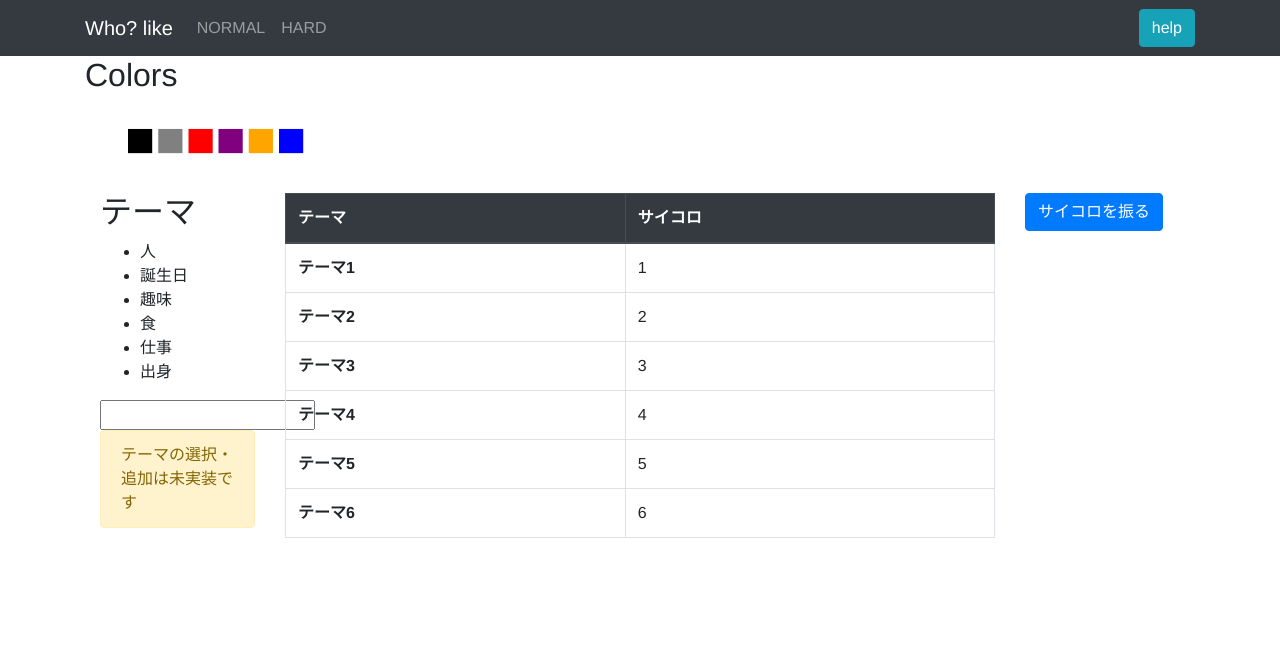
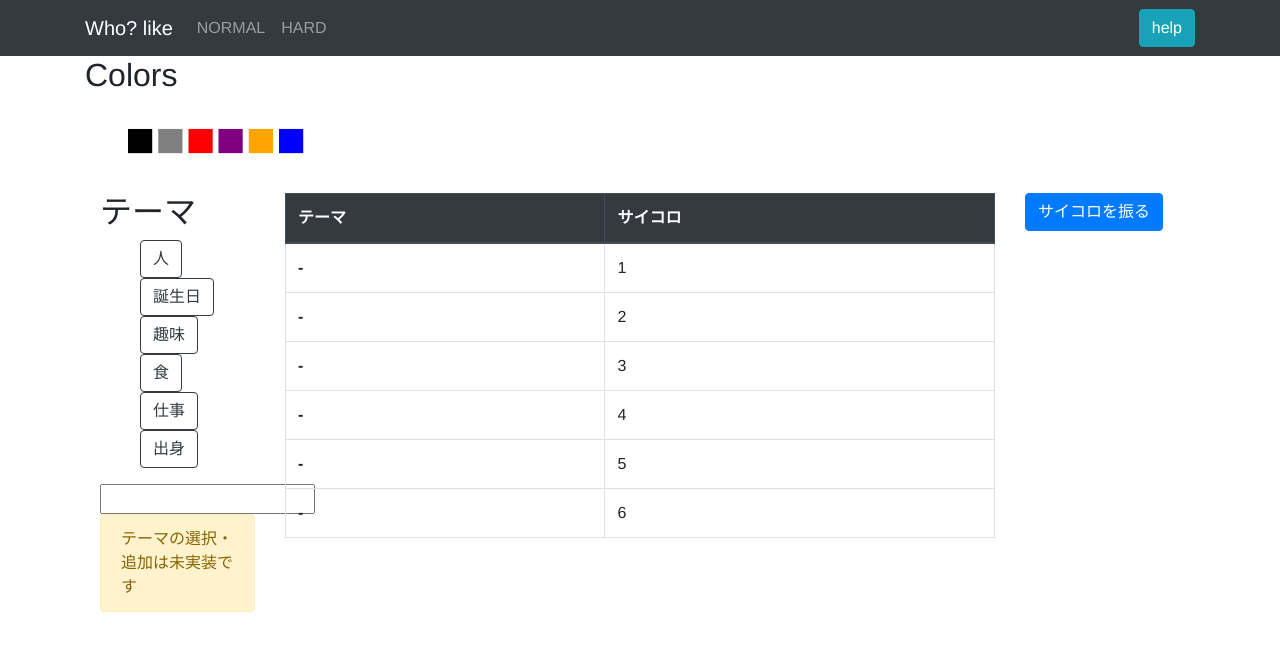
Before and after one commit to tetsunosuke/who-app, a Vue app: page / in a window 1280 px wide. Both pictures are taken after a click on the link "HARD". Shown: the top 650 px of the page. Built offline with nearby package versions, Linux system fonts and the light colour scheme.

Commit message:
テーマ選択を反映

```diff
--- a/src/App.vue
+++ b/src/App.vue
@@ -19,7 +19,6 @@
 </div>
 </nav>
 
-<!-- <p>selected: {{mode}}</p> -->
 <div class="container">
   <!-- TODO; センター寄せ -->
   <Colors :colors="colors" />
@@ -27,13 +26,13 @@
   <div class="container">
   <div class="row justify-content-md-center">
     <div class="col col-md-2">
-  <Themes :themes="themes" />
+      <Themes :themes="themes" @selectTheme="selectTheme" :selectedThemes="selectedThemes"/>
     </div>
     <div class="col-md-8">
-        <WhoTable :mode="mode" />
+      <WhoTable :mode="mode" :selectedThemes="selectedThemes" />
     </div>
     <div class="col col-md-2">
-        <Dice :colors="colors" />
+      <Dice :colors="colors" />
     </div>
   </div>
 </div>
@@ -65,11 +64,33 @@ export default {
       return {
           "colors": config.getColors(),
           "themes": config.getThemes(),
-          "mode": "NORMAL"
+          "mode": "NORMAL",
+          "selectedThemes": [],
       }
   },
   methods: {
+    selectTheme(e) {
+        if (e.target.className.indexOf("outline") === -1) {
+            // 選択済みオブジェクト
+            // 選択済みテーマから削除
+            this.selectedThemes = this.selectedThemes.filter(v => v !== e.target.innerText);
+            // TODO: ここが双方向バインディングされてない...
+            console.log(`deleted ${e.target.innerText}`, this.selectedThemes);
+        } else {
+            // 未選択テーマであればテーマに追加
+            // そうでなければモードごとの最大まで追加
+            if (
+                this.selectedThemes.indexOf(e.target.innerText) === -1
+                &&
+                this.selectedThemes.length < (this.mode === "NORMAL" ? 3: 6)
+            ) {
+                this.selectedThemes.push(e.target.innerText);
+                console.log(`added ${e.target.innerText}`, this.selectedThemes);
+            }
+        }
+      },
       changeMode(mode) {
+          this.selectedThemes = [];
           this.mode = mode;
       },
       start() {
--- a/src/components/Table.vue
+++ b/src/components/Table.vue
@@ -5,35 +5,35 @@
   </thead>
 
   <tbody>
-    <tr> <th>テーマ1</th> <td>1</td> <td>2</td></tr>
-    <tr> <th>テーマ2</th> <td>3</td> <td>4</td></tr>
-    <tr> <th>テーマ3</th> <td>5</td> <td>6</td> </tr>
+    <tr v-for="i in [1,2,3]">
+        <th>{{passedSelectedThemes[i-1] === undefined ? "-" : passedSelectedThemes[i-1]}}</th>
+        <td>{{i * 2 -1}}</td> <td>{{i*2}}</td>
+    </tr>
   </tbody>
 </table>
 <table v-else class="table table-hover table-bordered">
   <thead class="thead-dark">
     <tr> <th>テーマ</th> <th>サイコロ</th></tr>
   </thead>
-
   <tbody>
-    <tr> <th>テーマ1</th> <td>1</td></tr>
-    <tr> <th>テーマ2</th> <td>2</td> </tr>
-    <tr> <th>テーマ3</th> <td>3</td> </tr>
-    <tr> <th>テーマ4</th> <td>4</td> </tr>
-    <tr> <th>テーマ5</th> <td>5</td> </tr>
-    <tr> <th>テーマ6</th> <td>6</td> </tr>
+    <tr v-for="i in [1,2,3,4,5,6]">
+        <th>{{passedSelectedThemes[i-1] === undefined ? "-" : passedSelectedThemes[i-1]}}</th>
+        <td>{{i}}</td>
+    </tr>
   </tbody>
 </table>
-
 </template>
 
 <script>
 export default {
     name: 'WhoTable',
-    props: ['value', 'mode'],
+    props: {
+        'mode': {type:String, default: 'NORMAL'},
+        "selectedThemes": { type : Array, default: [] }
+    },
     data() {
-        console.log(this.mode, this.value);
         return {
+            passedSelectedThemes: this.selectedThemes,
         }
     },
 }
--- a/src/components/Themes.vue
+++ b/src/components/Themes.vue
@@ -2,9 +2,14 @@
   <h2>テーマ</h2>
   <ul id="themes">
     <!-- これらを選択したら右側の欄に入るようにする -->
-    <li v-for="value in values">{{value}}</li>
+    <li v-for="value in passedThemes">
+      <button @click="$emit('selectTheme', $event)" class="btn" v-bind:class="passedSelectedThemes.includes(value)? 'btn-dark' : 'btn-outline-dark'">
+      <!-- ここは toggle とかに書き換える必要があるはず -->
+      {{value}}
+      </button>
+    </li>
     <!-- TOOD: ここに自分で好きなテーマを追加できるようにする。リストじゃないほうが良いかも -->
-    <li v-if="newTheme">{{newTheme}}</li>
+    <li v-if="newTheme"><button @click="apply" class="btn btn-outline-dark">{{newTheme}}</button></li>
   </ul>
   <input v-model="newTheme" />
   <!-- TODO :ランダムで選ぶオプションを作る -->
@@ -19,18 +24,24 @@ export default {
           type : Array,
           default: []
       },
+      "selectedThemes": {
+          type : Array,
+          default: []
+      }
   },
   data() {
     return {
-      values : this.themes,
-      newTheme: ""
+      passedThemes: this.themes,
+      newTheme: "",
+      passedSelectedThemes: this.selectedThemes,
     }
   },
+  emits: ["selectTheme"],
   methods: {
       // TODO: 入力された値をvaluesへ追加するような処理を書く
       update() {
           console.log(newvalue);
-      }
+      },
   }
 }
 </script>
--- a/src/index.css
+++ b/src/index.css
@@ -9,8 +9,12 @@
    */
 }
 
-ul#colors, ul#dices {
+ul#colors, ul#dices, ul#themes {
     list-style: none;
+}
+
+#themes li {
+    display:　inline;
 }
 #dices li {
     font-size: 70px;
```
